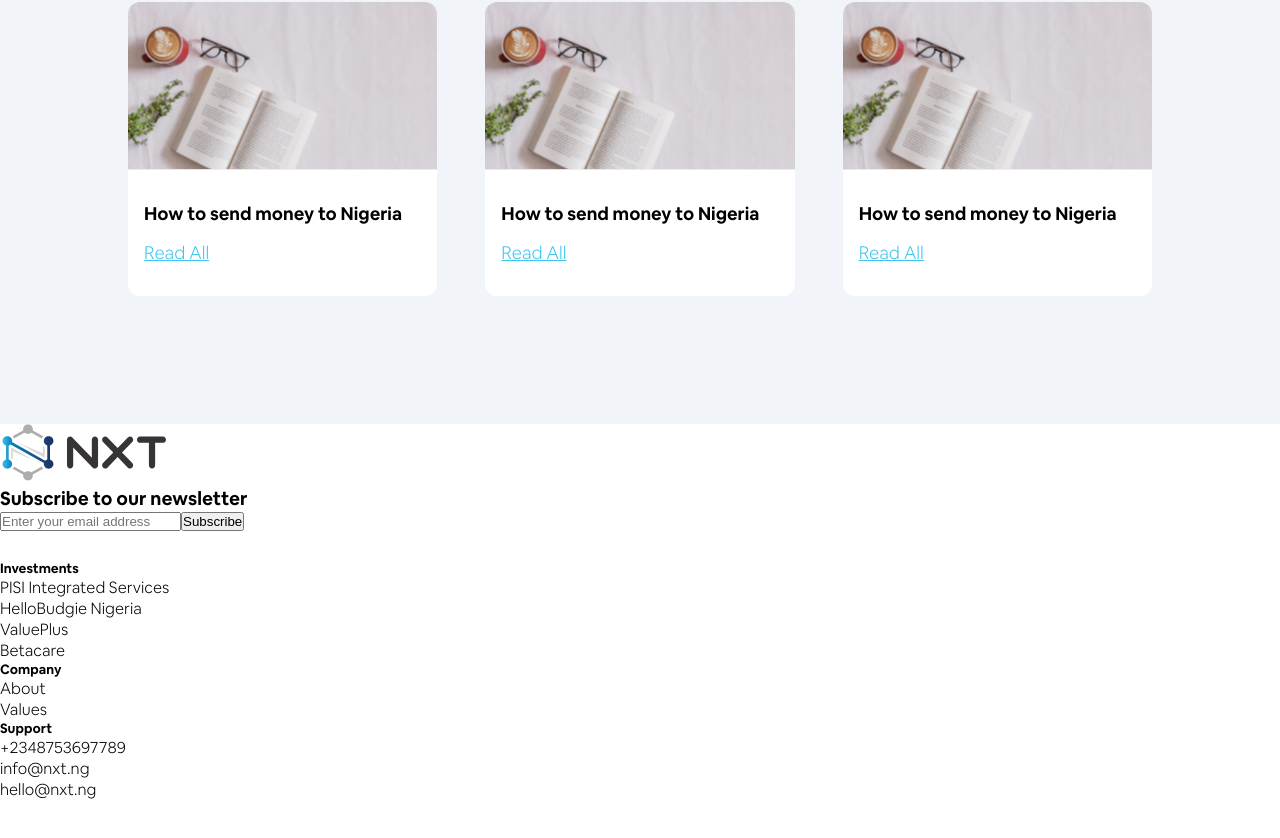
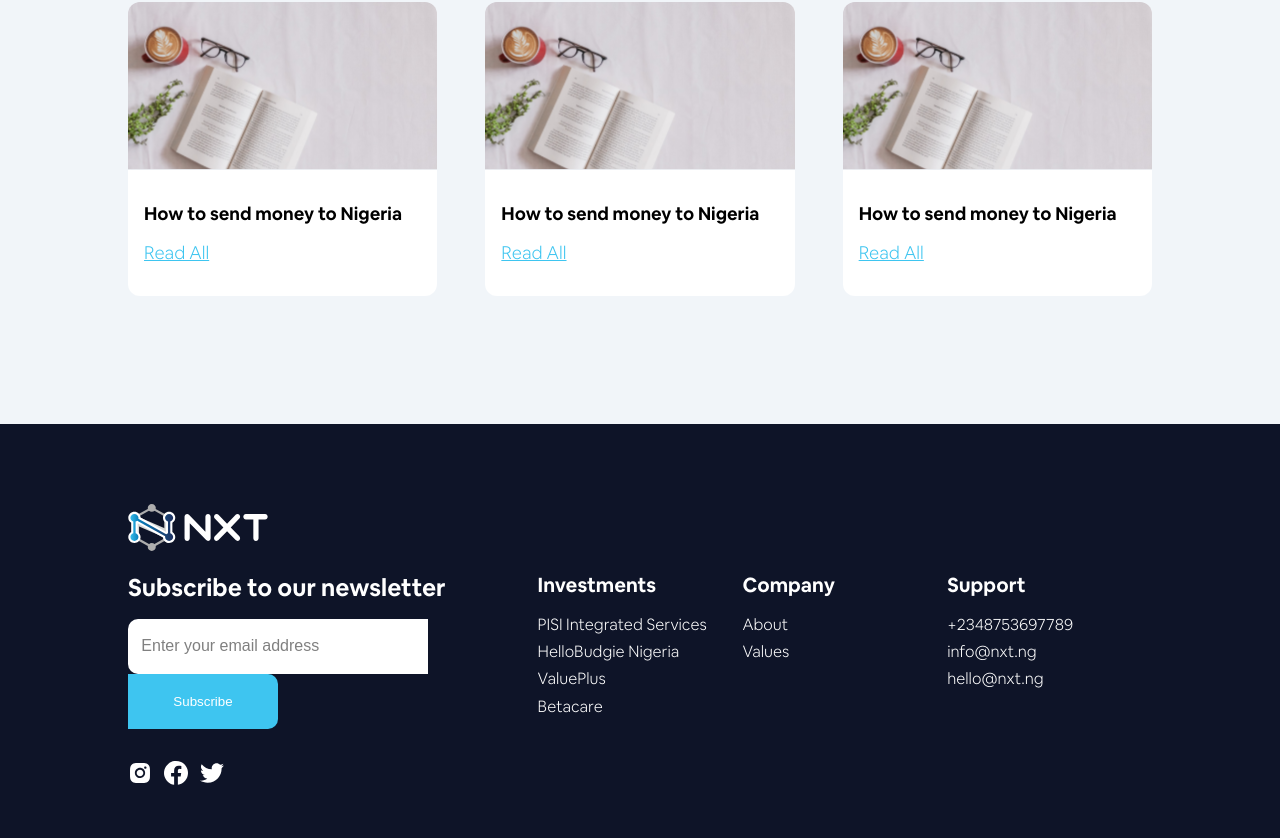
Before and after one commit to frankmilito/NXT, a Next.js app: page / in a window 1280 px wide. Shown: the part 6048-6886 px from the top of the page. Before the commit the page ends 6848 px from the top, so only its background shows below. Built offline with nearby package versions, Linux system fonts and the light colour scheme.

Commit message:
Who we are section

```diff
--- a/components/Footer/index.tsx
+++ b/components/Footer/index.tsx
@@ -1,11 +1,60 @@
 import styled from 'styled-components'
 
-const FooterSection = styled.section``
+const FooterSection = styled.section`
+    padding: 4em 8em;
+    color: #FFFFFF;
+    background:#0E1428;
+    .logo{
+        margin:1rem 0;
+    }
+    h3{
+        font-size:24px;
+        margin-bottom:1rem;
+    }
+    input{
+        padding:1.5em 1em;
+        border:none;
+        outline:none;
+        width:300px;
+        border-top-left-radius:10px;
+        border-bottom-left-radius:10px;
+        ::placeholder{
+            color:grey;
+            font-size:16px;
+        }
+    }
+    button{
+        padding:1.5em 1em;
+        border:none;
+         border-top-right-radius:10px;
+        border-bottom-right-radius:10px;
+        background:#3EC5F0;
+        color:white;
+        width:150px;
+    }
+    .footerItems{
+        display:grid;
+        grid-template-columns:2fr 1fr 1fr 1fr;
+        h5{
+            font-size:20px;
+            margin-bottom:1rem;
+        }
+        p{
+            margin-bottom:.4rem;
+        }
+        .socialIcons{
+            margin-top:2rem;
+            img{
+                margin-right:12px
+            }
+        }
+    }
+`
 const Footer = () => {
     return (
         <FooterSection>
             <div className="logo">
-                <img src="./images/logo.svg" alt="" />
+                <img src="./images/footerlogo.svg" alt="" />
             </div>
             <div className="footerItems">
                 <div className="items">
```
Also changed, not shown: public/images/footerlogo.svg (added).
